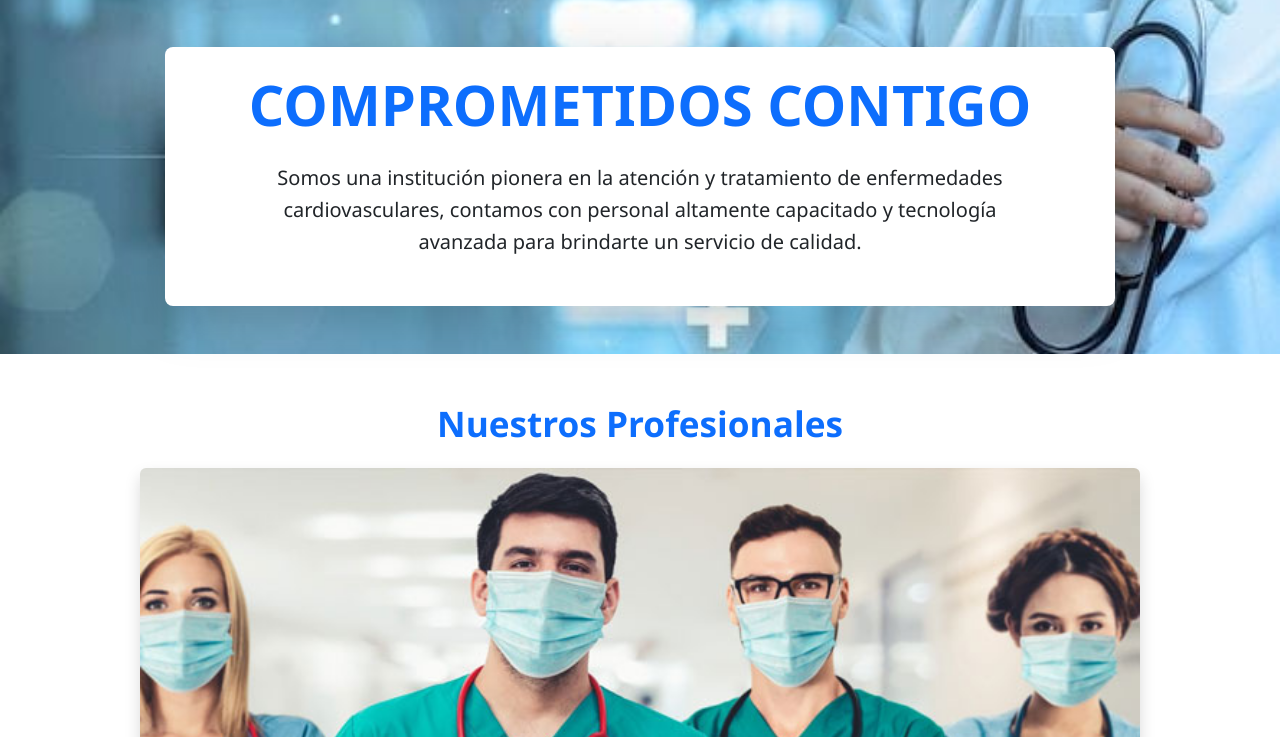
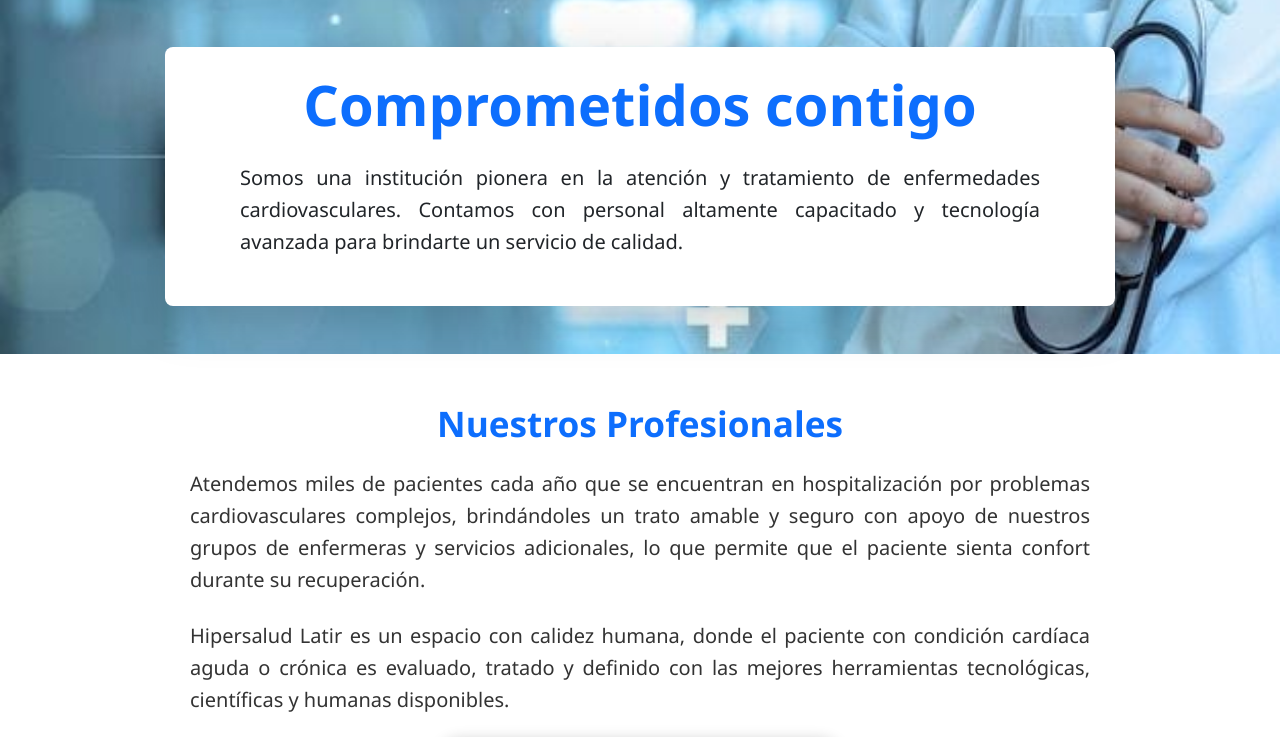
Before and after one commit to RACIEL81/HiperSalud, a Flask app: page / in a window 1280 px wide. Shown: the part 872-1609 px from the top of the page. Run offline with Flask 3, Linux system fonts and the light colour scheme.

Commit message:
Update index.html
Signed-off-by: RACIEL81 <98654451+RACIEL81@users.noreply.github.com>

```diff
--- a/templates/index.html
+++ b/templates/index.html
@@ -8,7 +8,7 @@
             <div class="col-12 mb-4">
                 <div class="ratio ratio-16x9 mx-auto" style="max-width: 1000px;">
                     <video autoplay muted loop playsinline class="rounded w-100"
-                           style="filter: brightness(1.0) contrast(1.0); object-fit: contain; transform: scale(1.0);">
+                           style="filter: brightness(1.0) contrast(1.0); object-fit: contain; transform: scale(1.02);">
                         <source src="{{ url_for('static', filename='img/logo.mp4') }}" type="video/mp4">
                         Tu navegador no soporta el video.
                     </video>
@@ -23,34 +23,52 @@
     </div>
 </section>
 
-
-
 <section class="comprometidos-contigo py-5"
          style="background-image: url('{{ url_for('static', filename='img/m.jpeg') }}'); background-size: cover; background-position: center; position: relative;">
     <div class="container">
         <div class="row justify-content-center">
             <div class="col-lg-10 text-center bg-white p-4 rounded-3 shadow-lg">
-                <h2 class="display-4 mb-4 text-primary fw-bold">COMPROMETIDOS CONTIGO</h2>
-                <div class="lead text-dark mx-auto" style="max-width: 800px;">
+                <h2 class="display-4 mb-4 text-primary fw-bold">Comprometidos contigo</h2>
+                <div class="lead text-dark mx-auto" style="max-width: 800px; text-align: justify;">
                     <p class="mb-4 fs-5">
-                        Somos una institución pionera en la atención y tratamiento de enfermedades cardiovasculares,
-                        contamos con personal altamente capacitado y tecnología avanzada para brindarte un servicio de calidad.
+                        Somos una institución pionera en la atención y tratamiento de enfermedades cardiovasculares.
+                        Contamos con personal altamente capacitado y tecnología avanzada para brindarte un servicio de calidad.
                     </p>
                 </div>
             </div>
         </div>
     </div>
 </section>
+
 <!-- NUEVA SECCIÓN: Nuestros Profesionales -->
 <section class="py-5 bg-white">
     <div class="container">
         <h2 class="text-center text-primary fw-bold mb-4">Nuestros Profesionales</h2>
         <div class="row justify-content-center">
             <div class="col-12 mb-4">
-                <div class="ratio ratio-16x9 mx-auto" style="max-width: 1000px;">
-                    <img src="{{ url_for('static', filename='img/profesionales.jpg') }}" alt="Profesionales"
-                         class="rounded w-100 shadow" style="object-fit: cover;">
+                <div style="max-width: 900px; margin: 0 auto; text-align: justify;">
+                    <p class="mb-4 fs-5">
+                        Atendemos miles de pacientes cada año que se encuentran en hospitalización por problemas cardiovasculares complejos,
+                        brindándoles un trato amable y seguro con apoyo de nuestros grupos de enfermeras y servicios adicionales,
+                        lo que permite que el paciente sienta confort durante su recuperación.
+                    </p>
+                    <p class="mb-4 fs-5">
+                        Hipersalud Latir es un espacio con calidez humana, donde el paciente con condición cardíaca aguda o crónica
+                        es evaluado, tratado y definido con las mejores herramientas tecnológicas, científicas y humanas disponibles.
+                    </p>
                 </div>
+
+                <!-- Video vertical centrado -->
+                <div class="d-flex justify-content-center mt-4">
+                    <div style="width: 100%; max-width: 400px; aspect-ratio: 9/16; overflow: hidden; border-radius: 20px; box-shadow: 0 0 15px rgba(0,0,0,0.2);">
+                        <video autoplay muted loop playsinline
+                               style="width: 100%; height: 100%; object-fit: cover; border-radius: 20px;">
+                            <source src="{{ url_for('static', filename='img/ta.mp4') }}" type="video/mp4">
+                            Tu navegador no soporta el video.
+                        </video>
+                    </div>
+                </div>
+
             </div>
         </div>
     </div>
```
